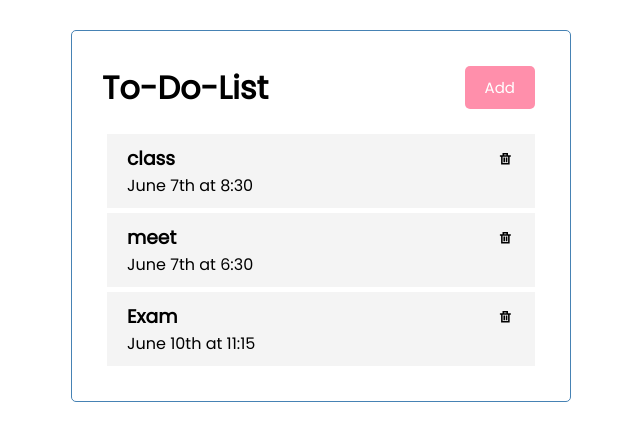
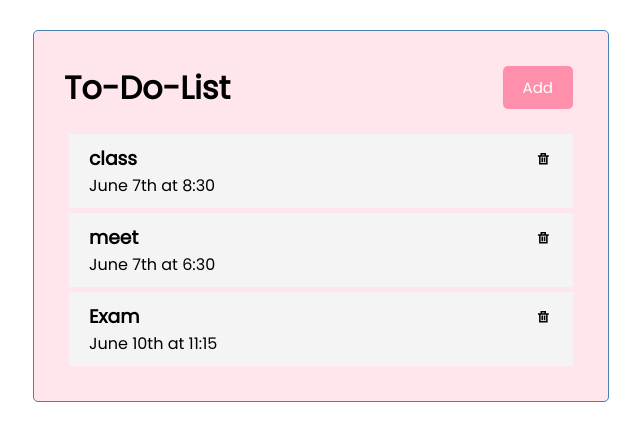
Before and after one commit to VarshiniKasturi/To-Do, a React (Create React App) app: page / in a window 1280 px wide. Shown: the top 440 px of the page, without its empty margins (319-959 px from the left). Built offline with nearby package versions, Linux system fonts and the light colour scheme.

Commit message:
second commit

```diff
--- a/src/App.js
+++ b/src/App.js
@@ -36,7 +36,7 @@ const App = () => {
   return (
     <div className="app">
       <Header />
-      {tasks.length > 0 ? (<Tasks tasks={tasks} onDelete={deleteTask} onToggle={toggleReminder}/>) :('No Tasks To Show')}
+      {tasks.length > 0 ? (<Tasks tasks={tasks} onDelete={deleteTask} onToggle={toggleReminder}/>) :('All tasks completed!!!')}
     </div>
   )
 }
--- a/src/index.css
+++ b/src/index.css
@@ -11,13 +11,14 @@ body {
 }
 
 .app {
-  max-width: 500px;
+  height: 70%;
+  width: 45%;
   margin: 30px auto;
   overflow: auto;
-  min-height: 300px;
   border: 1px solid steelblue;
   padding: 30px;
   border-radius: 5px;
+  background-color: #ffe5ec;
 }
 
 .header {
@@ -29,7 +30,6 @@ body {
 
 .btn {
   display: inline-block;
-  background: #000;
   color: #fff;
   border: none;
   padding: 10px 20px;
@@ -46,7 +46,7 @@ body {
 }
 
 .btn:active {
-  transform: scale(0.98);
+  transform: scale(0.75);
 }
 
 .btn-block {
@@ -62,7 +62,7 @@ body {
 }
 
 .task.reminder {
-  border-left: 5px solid green;
+  border-left: 5px solid #fb6f92;
 }
 
 .task h3 {
```
